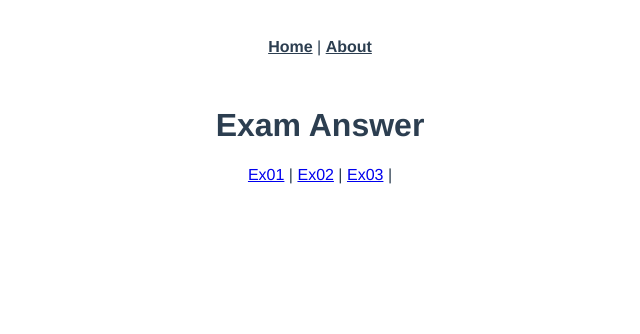
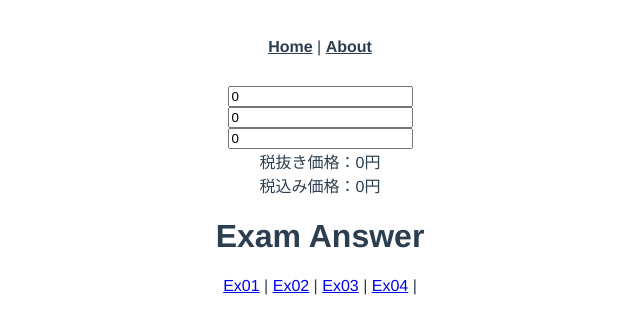
Before and after one commit to suzu1997/ex-vue-beginner, a Vue app: page /ex04 in a window 1280 px wide. Shown: the top 334 px of the page, without its empty margins (320-960 px from the left). Built offline with nearby package versions, Linux system fonts and the light colour scheme.

Commit message:
演習4 商品の合計金額を計算する を作成

```diff
--- a/src/App.vue
+++ b/src/App.vue
@@ -9,6 +9,7 @@
     <router-link to="/ex01">Ex01</router-link> |
     <router-link to="/ex02">Ex02</router-link> |
     <router-link to="/ex03">Ex03</router-link> |
+    <router-link to="/ex04">Ex04</router-link> |
   </div>
 </template>
 
--- a/src/router/index.ts
+++ b/src/router/index.ts
@@ -31,6 +31,10 @@ const routes: Array<RouteConfig> = [
     path: '/ex03',
     component: () => import('../views/Ex03.vue'),
   },
+  {
+    path: '/ex04',
+    component: () => import('../views/Ex04.vue'),
+  },
 ];
 
 const router = new VueRouter({
--- /dev/null
+++ b/src/views/Ex04.vue
@@ -0,0 +1,29 @@
+<template>
+  <div>
+    <input type="text" v-model.number="price1" /><br />
+    <input type="text" v-model.number="price2" /><br />
+    <input type="text" v-model.number="price3" />
+    <div>税抜き価格：{{ totalPrice.toLocaleString() }}円</div>
+    <div>税込み価格：{{ taxIncludedPrice.toLocaleString() }}円</div>
+  </div>
+</template>
+
+<script lang="ts">
+import { Component, Vue } from 'vue-property-decorator';
+
+@Component
+export default class Ex04Component extends Vue {
+  private price1 = 0;
+  private price2 = 0;
+  private price3 = 0;
+
+  get totalPrice() {
+    return this.price1 + this.price2 + this.price3;
+  }
+  get taxIncludedPrice() {
+    return this.totalPrice * 1.1;
+  }
+}
+</script>
+
+<style></style>
```
